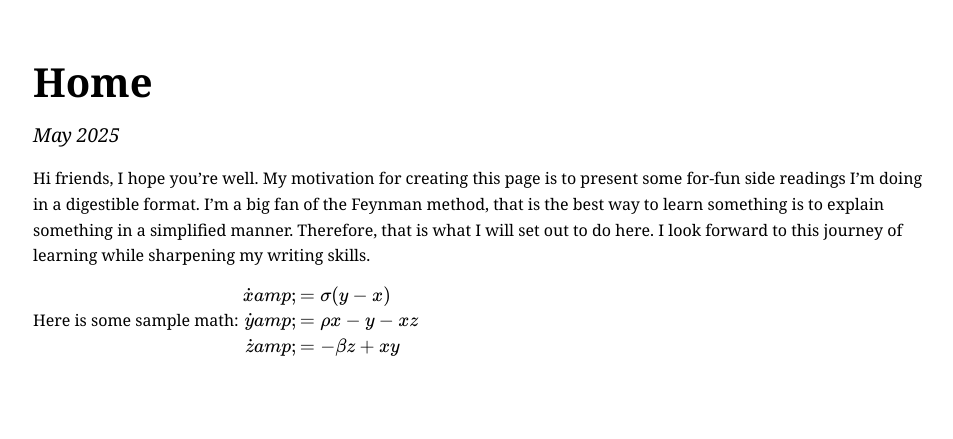
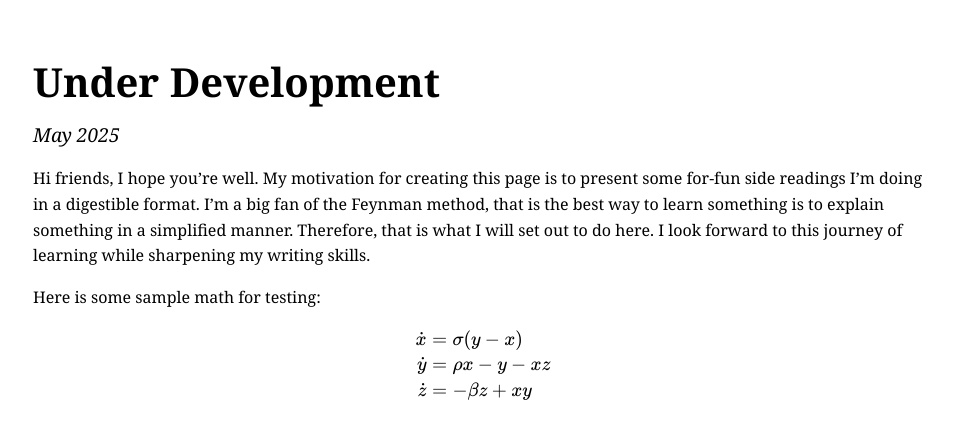
Before and after one commit to sroygara/sroygara.github.io, a Jekyll site: the page built from index.md, in a window 1280 px wide. Shown: the top 439 px of the page, without its empty margins (157-1110 px from the left). Built offline with Jekyll 4.4.1, drawn with Linux system fonts in a browser that asks for light colours.

Commit message:
Updated math and title

```diff
--- a/index.md
+++ b/index.md
@@ -1,14 +1,16 @@
 ---
 layout: default
-title: Home
+title: Under Development
 date: May 2025
 ---
 
 Hi friends, I hope you're well. My motivation for creating this page is to present some for-fun side readings I'm doing in a digestible format. I'm a big fan of the Feynman method, that is the best way to learn something is to  explain something in a simplified manner. Therefore, that is what I will set out to do here. I look forward to this journey of learning while sharpening my writing skills.
 
-Here is some sample math:
+Here is some sample math for testing:
+
+
 $$\begin{align}
-\dot{x} &amp; = \sigma(y-x) \\
-\dot{y} &amp; = \rho x - y - xz \\
-\dot{z} &amp; = -\beta z + xy
+\dot{x} & = \sigma(y-x) \\
+\dot{y} & = \rho x - y - xz \\
+\dot{z} & = -\beta z + xy
 \end{align}$$
```
